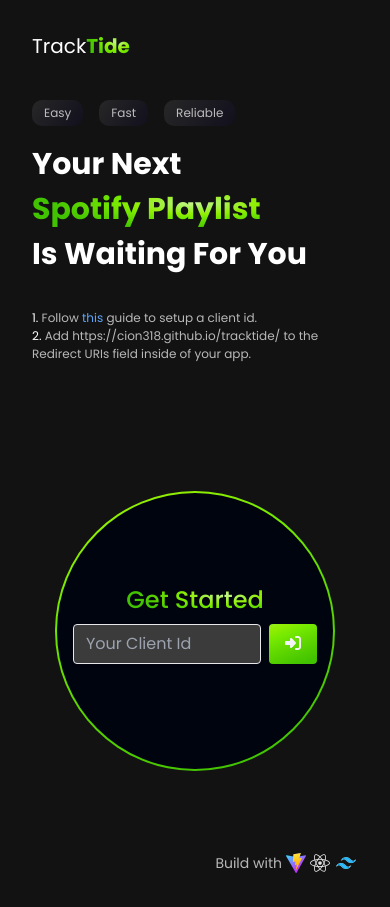
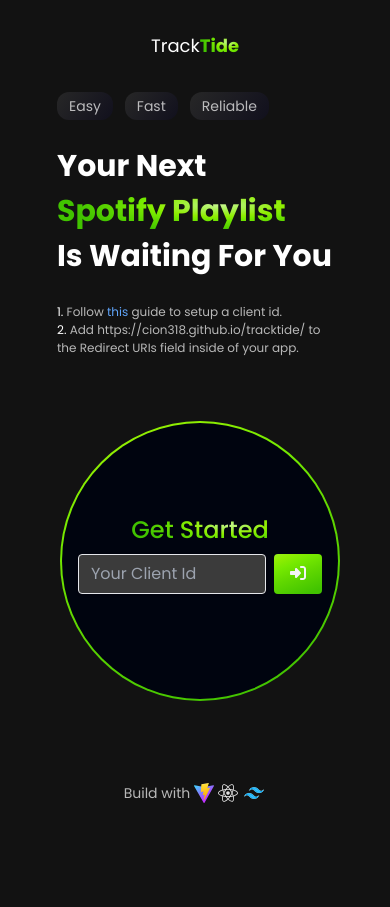
Before and after one commit to Cion318/tracktide, a React (Vite) app: page /#/ in a window 390 px wide. After the commit the page ends 844 px from the top, so only its background shows below. Built offline with nearby package versions, Linux system fonts and the light colour scheme.

Commit message:
Responsive Design Changes

```diff
--- a/src/components/Footer.jsx
+++ b/src/components/Footer.jsx
@@ -5,7 +5,7 @@ import faVite from "../assets/faVite.svg";
 
 const Footer = () => {
   return (
-    <div className="mt-20 flex items-center justify-end sm:mx-6 sm:mt-4 xl:mx-10 xl:px-6 2xl:mx-40">
+    <div className="mt-20 flex list-none items-center justify-center sm:ml-[350px] md:ml-[350px] lg:ml-[750px] xl:ml-[850px] 2xl:ml-[970px]">
       <h1 className="text-sm text-dimWhite">Build with</h1>
       <img className="w-6 pl-1" src={faVite} />
       <FontAwesomeIcon className="pl-1 text-xl" icon={faReact} />
--- a/src/components/NavBar.jsx
+++ b/src/components/NavBar.jsx
@@ -8,10 +8,13 @@ const NavBar = () => {
   };
 
   return (
-    <nav className="navbar flex w-full items-center justify-between pb-6 sm:mx-6 sm:mt-4 xl:mx-10 xl:px-6 2xl:mx-40">
-      <ul className="flex-1 list-none items-center justify-start sm:flex">
+    <nav className="mb-8 sm:mb-16">
+      <ul className="flex list-none items-center justify-center sm:mr-[350px] md:mr-[350px] lg:mr-[750px] xl:mr-[850px] 2xl:mr-[970px]">
         <li className="cursor-pointer font-poppins">
-          <a onClick={handleHomeClick} className="text-xl text-white">
+          <a
+            onClick={handleHomeClick}
+            className="text-lg text-white sm:text-xl"
+          >
             Track<em className="text-green-gradient font-bold">Tide</em>
           </a>
         </li>
--- a/src/pages/Home.jsx
+++ b/src/pages/Home.jsx
@@ -5,38 +5,34 @@ import HomeForm from "../components/HomeForm";
 
 const Home = () => {
   return (
-    <div>
-      <section className="lg:flex xl:mx-10 2xl:mx-40">
-        {/* Left Side */}
-        <div className="my-4 flex flex-wrap items-center justify-start sm:my-10 sm:px-6 lg:pt-10">
+    <section className="lg:flex lg:items-center lg:justify-center">
+      {/* Hero Unit */}
+      <div className="2xl:min-w-xl xl:min-w-lg sm:min-w-md mx-auto min-w-[276px] max-w-[276px] text-dimWhite sm:max-w-md lg:mx-5 xl:mx-10 xl:max-w-lg 2xl:mx-20 2xl:max-w-xl">
         {/* Chips */}
-          <div className="bg-banner-gradient mr-4 rounded-[10px]">
-            <p className="px-3 py-1 text-[12px] text-dimWhite sm:px-4 sm:text-sm">
+        <div className="lg:text-md xl:text-md flex items-center justify-start text-sm 2xl:text-lg">
+          <p className="bg-banner-gradient mr-3 rounded-xl px-3 py-1 2xl:mr-4 2xl:px-4">
             Easy
           </p>
-          </div>
-          <div className="bg-banner-gradient mr-4 rounded-[10px]">
-            <p className="px-3 py-1 text-[12px] text-dimWhite sm:px-4 sm:text-sm">
+          <p className="bg-banner-gradient mr-3 rounded-xl px-3 py-1 2xl:mr-4 2xl:px-4">
             Fast
           </p>
-          </div>
-          <div className="bg-banner-gradient rounded-[10px]">
-            <p className="px-3 py-1 text-[12px] text-dimWhite sm:px-4 sm:text-sm">
+          <p className="bg-banner-gradient mr-3 rounded-xl px-3 py-1 2xl:mr-4 2xl:px-4">
             Reliable
           </p>
         </div>
 
-          {/* Hero */}
-          <div className="my-4 text-left">
-            <h1 className="text-3xl font-semibold leading-[45px] text-white sm:text-[44px] sm:leading-[70px] md:text-5xl md:leading-[75px]">
-              Your Next
-              <br />
+        {/* Text */}
+        <div className="my-6">
+          <h1 className="text-3xl font-semibold leading-[45px] text-white sm:text-5xl sm:leading-[70px] 2xl:text-6xl 2xl:leading-[75px]">
+            Your Next <br />
             <span className="text-green-gradient">Spotify Playlist</span>
-              <br />
-              Is Waiting For You
+            <br /> Is Waiting For You
           </h1>
+        </div>
 
-            <p className="pr-5 pt-8 text-left text-[12px] text-dimWhite sm:pr-20 sm:pt-10 sm:text-sm">
+        {/* Subtext */}
+        <div className="sm:text-md text-[12px] text-dimWhite">
+          <p>
             <span className="text-white">1.</span> Follow{" "}
             <a
               className="text-blue-400"
@@ -48,7 +44,7 @@ const Home = () => {
             </a>{" "}
             guide to setup a client id.
           </p>
-            <p className="pb-8 pr-5 text-left text-[12px] text-dimWhite sm:pb-10 sm:pr-20 sm:text-sm">
+          <p>
             <span className="text-white">2.</span> Add
             https://cion318.github.io/tracktide/ to the Redirect URIs field
             inside of your app.
@@ -56,12 +52,11 @@ const Home = () => {
         </div>
       </div>
 
-        {/* Right Side */}
-        <div className="my-20 flex flex-wrap items-center justify-center sm:my-10 sm:px-6">
+      {/* Login Unit */}
+      <div className="mx-auto mt-16 min-w-[270px] max-w-[270px] sm:min-w-[360px] sm:max-w-[360px] lg:mx-5 lg:mt-0 xl:mx-10 2xl:mx-20">
         <HomeForm />
       </div>
     </section>
-    </div>
   );
 };
 
```
Lines whose indentation alone changed are shown as unchanged.
